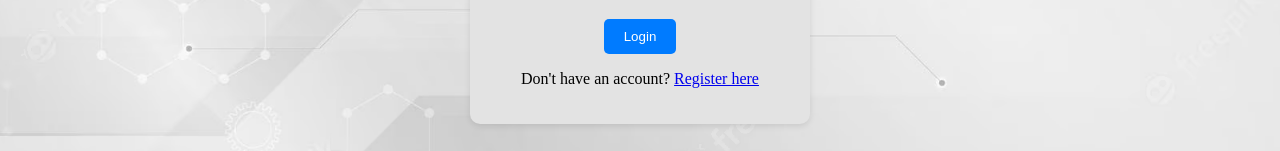
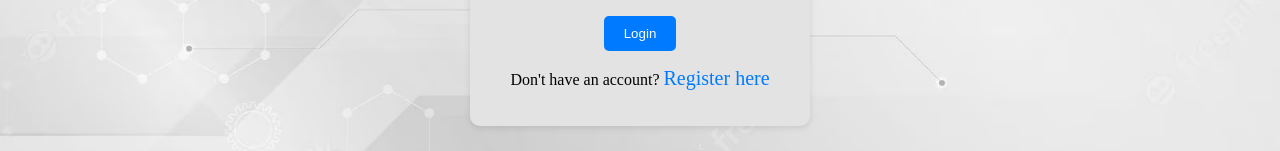
Before and after one commit to Shotiko11/Cybervox-Tech, a Next.js app: page /Login in a window 1280 px wide. Shown: the part 452-603 px from the top of the page. Built offline with nearby package versions, Linux system fonts and the light colour scheme.

Commit message:
next commit

```diff
--- a/src/app/login/LoginForm.js
+++ b/src/app/login/LoginForm.js
@@ -41,7 +41,7 @@ const Login = () => {
           Login
         </button>
         <p>
-          {"Don't"} have an account? <Link href="/Register">Register here</Link>
+          {"Don't"} have an account? <Link className="register" href="/Register">Register here</Link>
         </p>
       </form>
     </div>
--- a/src/app/login/loginForm.css
+++ b/src/app/login/loginForm.css
@@ -91,3 +91,14 @@ input::placeholder {
   content: "Don't have an account? ";
   color: #333; /* Dark gray text */
 }
+
+.register {
+  color: #007bff; /* Main blue color */
+  text-decoration: none;
+  transition: color 0.3s ease;
+  font-size: 20px;
+}
+
+.register:hover {
+  color: #0056b3;
+}
--- a/src/app/register/RegisterForm.js
+++ b/src/app/register/RegisterForm.js
@@ -33,7 +33,7 @@ const RegisterForm = () => {
         </button>
         <p>
           Already have an account?{' '}
-          <Link href="/Login">
+          <Link className="login" href="/Login">
             Login here
           </Link>
         </p>
```
Also changed, not shown: src/app/register/registerForm.css (+11 -0 lines).
